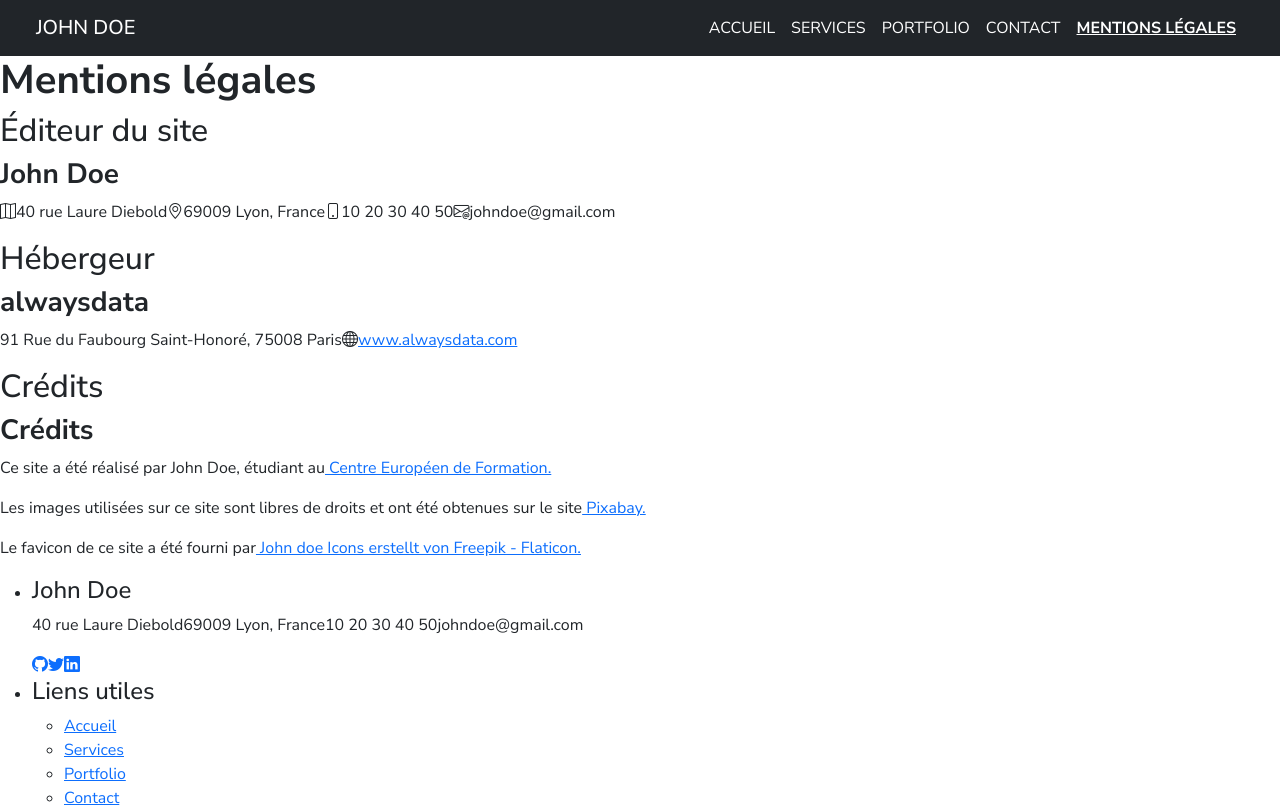
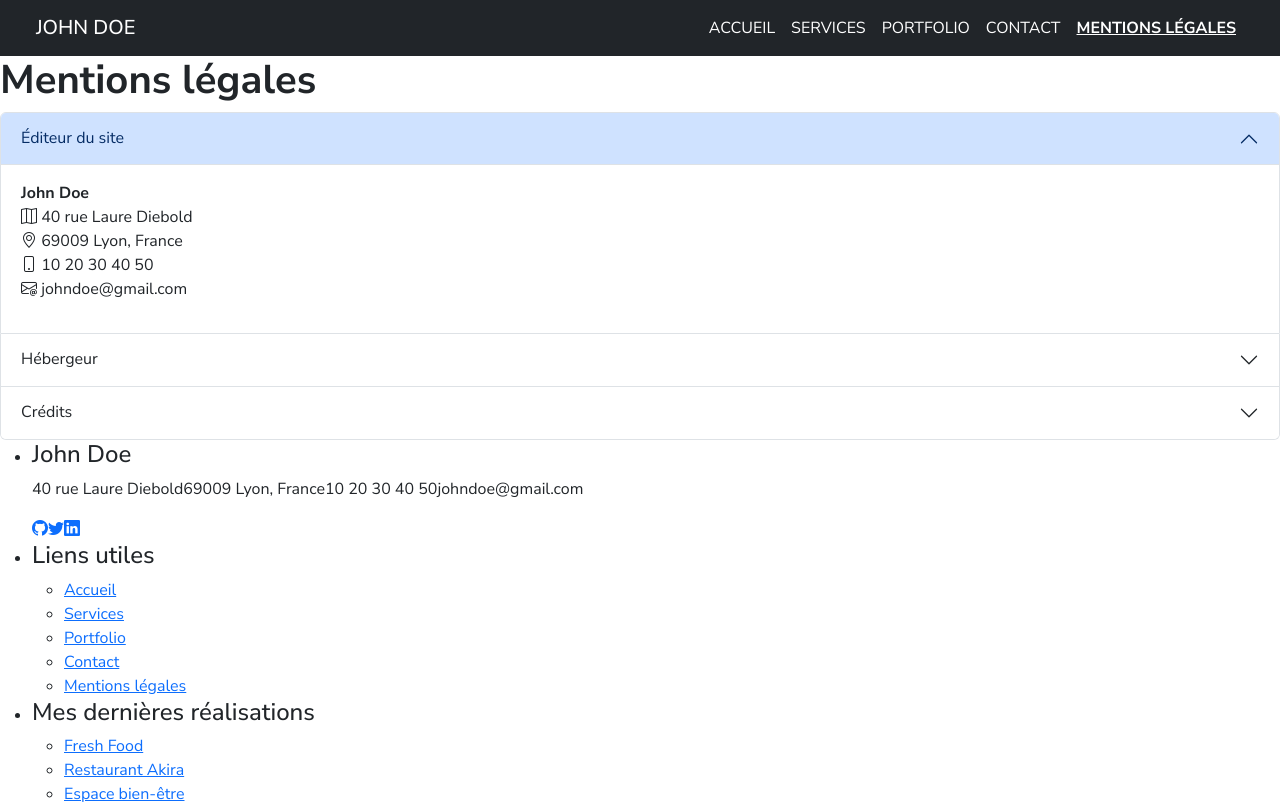
Before and after one commit to Lutch-1314/devoir-portfolio-bootstrap-react, a React (Create React App) app: page /legalnotice in a window 1280 px wide. Shown: the top 807 px of the page. Built offline with nearby package versions, Linux system fonts and the light colour scheme.

Commit message:
legalnotice page accordion ok

```diff
--- a/src/index.js
+++ b/src/index.js
@@ -4,6 +4,7 @@ import App from './App';
 import reportWebVitals from './reportWebVitals';
 import {BrowserRouter} from "react-router-dom";
 import '../node_modules/bootstrap/dist/css/bootstrap.css';
+import '../node_modules/bootstrap/dist/js/bootstrap.bundle';
 import 'bootstrap-icons/font/bootstrap-icons.css';
 import './index.css';
 
--- a/src/pages/Legalnotice.jsx
+++ b/src/pages/Legalnotice.jsx
@@ -5,45 +5,63 @@ const Legalnotice = () => {
                 <h1>Mentions légales</h1>
             </header>
             <main>
-                <section>
-                    <article>
-                        <h2>Éditeur du site</h2>
-                        <h3>John Doe</h3>
-                        <address>
+                <section className="accordion" id="accordionLegalNotice">
+                    <article className="accordion-item">
+                        <h2 className="accordion-header">
+                            <button className="accordion-button" type="button" data-bs-toggle="collapse" data-bs-target="#collapseOne" aria-expanded="true" aria-controls="collapseOne">
+                              Éditeur du site
+                            </button>
+                        </h2>
+                        <div id="collapseOne" className="accordion-collapse collapse show" data-bs-parent="#accordionLegalNotice">
+                            <address className="accordion-body d-flex flex-column">
+                                <strong>John Doe</strong>
                                 <span>
-                                <i class="bi bi-map"></i>
+                                    <i className="bi bi-map"> </i>
                                     40 rue Laure Diebold
                                 </span>
                                 <span>
-                                <i class="bi bi-geo-alt"></i>
+                                    <i className="bi bi-geo-alt"> </i>
                                     69009 Lyon, France
                                 </span>
                                 <span>
-                                <i class="bi bi-phone"></i>
+                                    <i className="bi bi-phone"> </i>
                                     10 20 30 40 50
                                 </span>
                                 <span>
-                                <i class="bi bi-envelope-at"></i>
+                                    <i className="bi bi-envelope-at"> </i>
                                     johndoe@gmail.com
                                 </span>
                             </address>
+                        </div>
                     </article>
-                    <article>
-                        <h2>Hébergeur</h2>
-                        <h3>alwaysdata</h3>
-                        <address>
+                    <article className="accordion-item">
+                        <h2 className="accordion-header">
+                            <button className="accordion-button collapsed" type="button" data-bs-toggle="collapse" data-bs-target="#collapseTwo" aria-expanded="false" aria-controls="collapseTwo">
+                              Hébergeur
+                            </button>
+                        </h2>
+                        <div id="collapseTwo" className="accordion-collapse collapse" data-bs-parent="#accordionLegalNotice">
+                            <address className="accordion-body d-flex flex-column">
+                                <strong>alwaysdata</strong>
                                 <span>
                                     91 Rue du Faubourg Saint-Honoré, 75008 Paris
                                 </span>
                                 <span>
-                                <i class="bi bi-globe"></i>
+                                    <i class="bi bi-globe"> </i>
                                     <a href="https://www.alwaysdata.com/fr/" target="blank">www.alwaysdata.com</a>
                                 </span>
                             </address>
+                        </div>
                     </article>
-                    <article>
-                        <h2>Crédits</h2>
-                        <h3>Crédits</h3>
+                    <article className="accordion-item">
+                        <h2 className="accordion-header">
+                            <button className="accordion-button collapsed" type="button" data-bs-toggle="collapse" data-bs-target="#collapseThree" aria-expanded="false" aria-controls="collapseThree">
+                              Crédits
+                            </button>
+                        </h2>
+                        <div id="collapseThree" className="accordion-collapse collapse" data-bs-parent="#accordionExample">
+                            <div className="accordion-body">
+                                <strong>Crédits</strong>
                                 <p>Ce site a été réalisé par John Doe, étudiant au
                                     <a href="https://www.centre-europeen-formation.fr/" target="blank"> Centre Européen de Formation.</a>
                                 </p>
@@ -53,6 +71,8 @@ const Legalnotice = () => {
                                 <p>Le favicon de ce site a été fourni par
                                     <a href="https://www.flaticon.com/de/kostenlose-icons/john-doe" target="blank"> John doe Icons erstellt von Freepik - Flaticon.</a>
                                 </p>
+                            </div>
+                        </div>
                     </article>
                 </section>
             </main>
```
Also changed, not shown: src/index.css (line endings or trailing spaces). Lines whose indentation alone changed are shown as unchanged.
